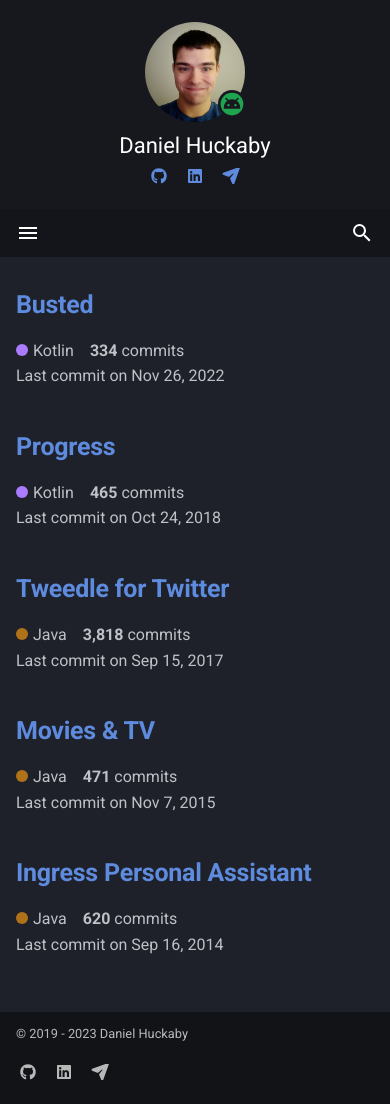
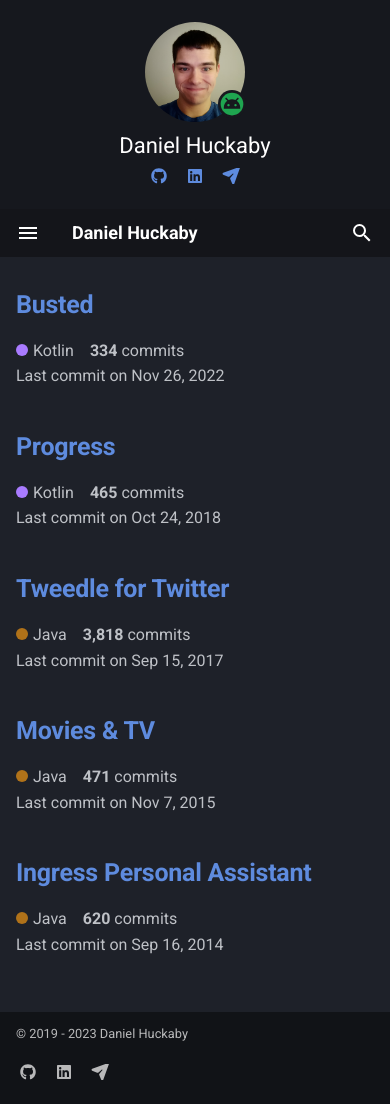
Before and after one commit to DHuckaby/dhuckaby.github.io, an MkDocs documentation site: the page built from docs/index.md, in a window 390 px wide. Built offline with MkDocs 1.6.1 and Material for MkDocs 9.7.7, drawn with Linux system fonts in a browser that asks for light colours.

Commit message:
Added new behavior for mobile

```diff
--- a/docs/stylesheets/extra.css
+++ b/docs/stylesheets/extra.css
@@ -47,3 +47,9 @@
 .md-main__inner {
      margin-bottom: 1.5rem;
 }
+
+@media only screen and (max-width: 501px) {
+    .md-header__title {
+        text-indent: 0px;
+    }
+}
```
Also changed, not shown: docs/projects/2019-03-05-ipa.md (+1 -1 lines), docs/projects/2019-03-07-movies-tv.md (+1 -1 lines), docs/projects/2019-03-08-tweedle.md (+1 -1 lines), docs/projects/2019-03-09-progress.md (+1 -1 lines).
